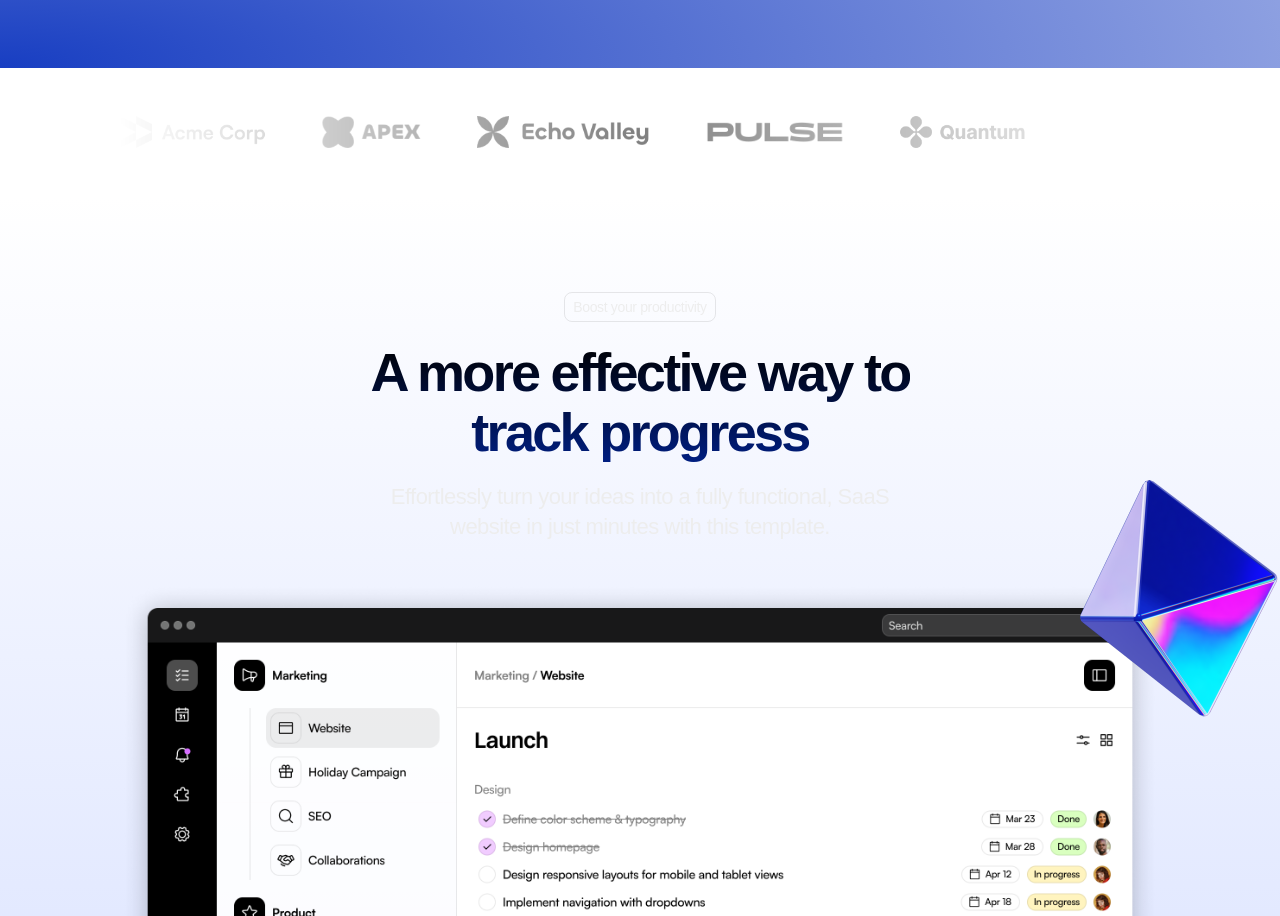
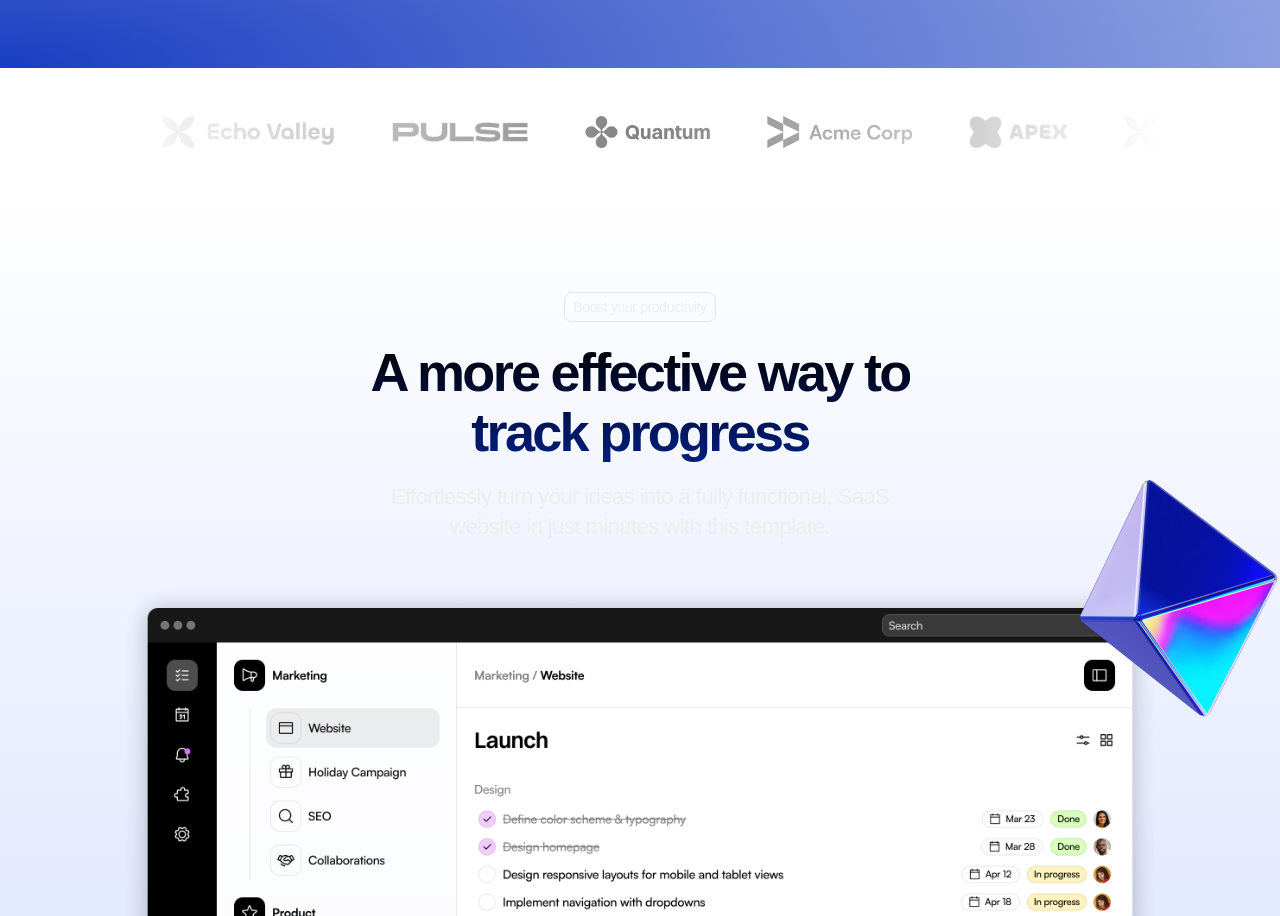
Before and after one commit to Harshalvk/Glimpse, a Next.js app: page / in a window 1280 px wide. Shown: the part 824-1740 px from the top of the page. Built offline with nearby package versions, Linux system fonts and the light colour scheme.

Commit message:
ADD: Animation on Logo ticker

```diff
--- a/src/components/LogoTicker.tsx
+++ b/src/components/LogoTicker.tsx
@@ -1,3 +1,4 @@
+"use client";
 import React from "react";
 import acmeLogo from "@/assets/logo-acme.png";
 import apexLogo from "@/assets/logo-apex.png";
@@ -5,13 +6,25 @@
 import celestialLogo from "@/assets/logo-pulse.png";
 import quantumLogo from "@/assets/logo-quantum.png";
 import Image from "next/image";
+import { motion } from "framer-motion";
 
 const LogoTicker = () => {
   return (
     <div className="py-8 md:py-12 bg-white">
       <div className="container">
         <div className="flex overflow-hidden [mask-image:linear-gradient(to_right,transparent,black,transparent)]">
-          <div className="flex gap-14 flex-none">
+          <motion.div
+            className="flex gap-14 flex-none pr-14"
+            animate={{
+              translateX: "-50%",
+            }}
+            transition={{
+              duration: 20,
+              repeat: Infinity,
+              ease: "linear",
+              repeatType: "loop",
+            }}
+          >
             <Image
               src={acmeLogo}
               alt="Acme Logo"
@@ -37,7 +50,33 @@
               alt="Quantum Logo"
               className="logo-ticker-image"
             />
-          </div>
+            {/* second logos for animation */}
+            <Image
+              src={acmeLogo}
+              alt="Acme Logo"
+              className="logo-ticker-image"
+            />
+            <Image
+              src={apexLogo}
+              alt="Apex Logo"
+              className="logo-ticker-image"
+            />
+            <Image
+              src={echoLogo}
+              alt="Echo Logo"
+              className="logo-ticker-image"
+            />
+            <Image
+              src={celestialLogo}
+              alt="Celestial Logo"
+              className="logo-ticker-image"
+            />
+            <Image
+              src={quantumLogo}
+              alt="Quantum Logo"
+              className="logo-ticker-image"
+            />
+          </motion.div>
         </div>
       </div>
     </div>
```
